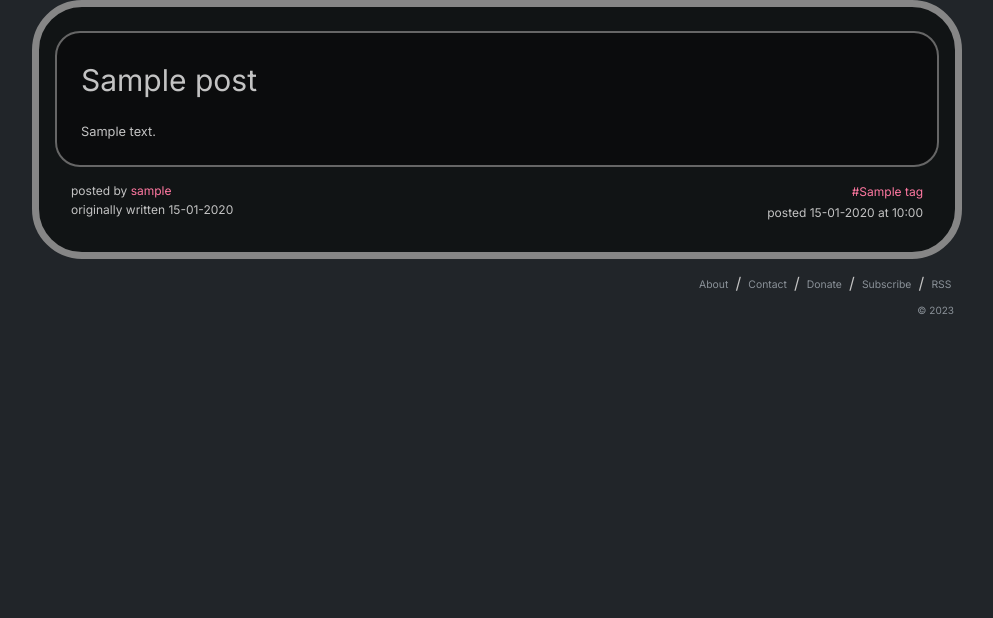
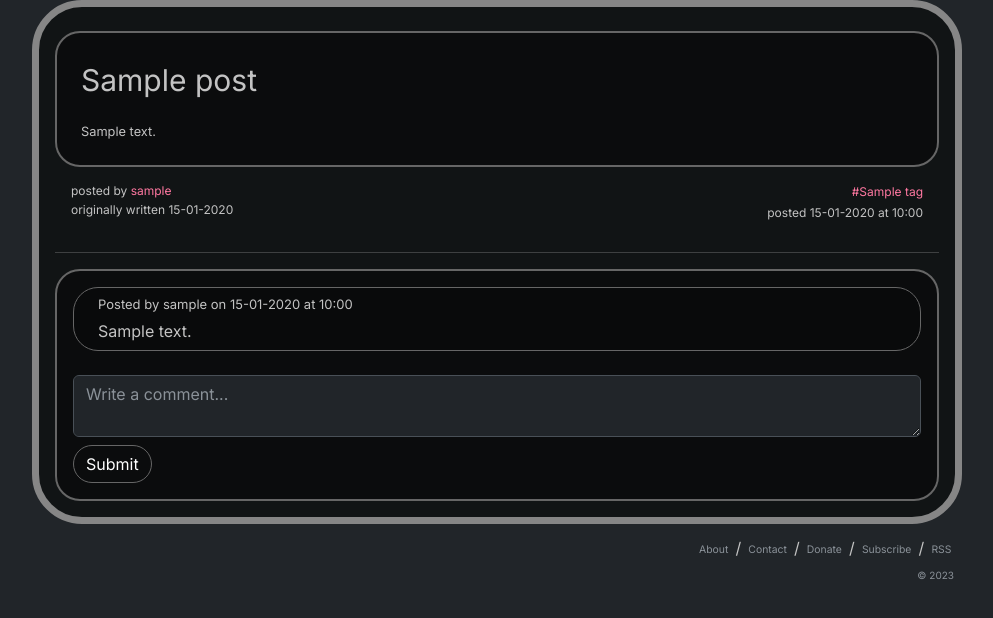
Before and after one commit to emuyia/juneweb, a Flask app: page /post/1 in a window 1280 px wide. Shown: the part 63-681 px from the top of the page, without its empty margins (143-1136 px from the left). Run offline with Flask 3, Linux system fonts and the light colour scheme; tables that the repository leaves empty hold one stand-in row (values such as "Sample post"); some libraries are stand-ins or nearby versions.

Commit message:
feat comments

```diff
--- a/src/routes/blog.py
+++ b/src/routes/blog.py
@@ -1,15 +1,28 @@
-from src import app
-from src.models import Post
+from src import app, db
+from src.models import Post, Comment
 from flask import render_template, request, flash, redirect, url_for, Response
 import requests
 from feedgen.feed import FeedGenerator
 import pytz
+from flask_login import login_required, current_user
+from datetime import datetime
 
 
 @app.route("/post/<int:post_id>")
 def view_post(post_id):
     post = Post.query.get(post_id)
     return render_template("view_post.html", post=post)
+
+
+@app.route('/submit_comment', methods=['POST'])
+@login_required
+def submit_comment():
+    post_id = request.form.get('post_id')
+    content = request.form.get('content')
+    new_comment = Comment(content=content, post_id=post_id, author_id=current_user.id, date_posted=datetime.now())
+    db.session.add(new_comment)
+    db.session.commit()
+    return redirect(url_for('view_post', post_id=post_id))
 
 
 @app.route('/subscribe', methods=['GET', 'POST'])
@@ -27,7 +40,9 @@ def subscribe():
             if response.status_code == 200:
                 subscriber_id = response.json()['id']
                 group_id = app.config['MAIL_GROUP_ID']
-                response = requests.delete(f'https://api.mailerlite.com/api/v2/groups/{group_id}/subscribers/{subscriber_id}', headers=headers)
+                response = (requests.delete
+                            (f'https://api.mailerlite.com/api/v2/groups/{group_id}/subscribers/{subscriber_id}',
+                             headers=headers))
                 if response.status_code == 200 or response.status_code == 204:
                     flash('Unsubscribed successfully')
                     return redirect(url_for('subscribe'))
@@ -40,7 +55,8 @@ def subscribe():
         elif 'subscribe' in request.form:
             # Subscribe Logic
             group_id = app.config['MAIL_GROUP_ID']
-            response = requests.post(f'https://api.mailerlite.com/api/v2/groups/{group_id}/subscribers', headers=headers, json={'email': email})
+            response = requests.post(f'https://api.mailerlite.com/api/v2/groups/{group_id}/subscribers',
+                                     headers=headers, json={'email': email})
             if response.status_code == 200:
                 flash('Subscribed successfully')
                 return redirect(url_for('subscribe'))
--- a/src/templates/view_post.html
+++ b/src/templates/view_post.html
@@ -29,6 +29,25 @@
 
         </div>
     </div>
+
+    <hr>
+
+    <div class="panel-a rounded p-3">
+        {% for comment in post.comments %}
+            <div class="comment panel-b p-2 ps-4 mb-2 rounded">
+                <p class="fs-7 mb-2">Posted by {{ comment.author.username }} on {{ comment.date_posted.strftime('%d-%m-%Y at %H:%M') }}</p>
+                <p>{{ comment.content }}</p>
+            </div>
+        {% endfor %}
+
+        <div class="pt-3">
+            <form method="POST" action="{{ url_for('submit_comment') }}">
+                <input type="hidden" name="post_id" value="{{ post.id }}">
+                <textarea name="content" class="form-control mb-2" placeholder="Write a comment..."></textarea>
+                <button type="submit" class="btn btn-primary">Submit</button>
+            </form>
+        </div>
+    </div>
 </div>
 
 {% endblock %}
```
Also changed, not shown: migrations/versions/20d99b11abf1_added_comment_model.py (added, +37 -0 lines), src/models.py (+12 -0 lines).
